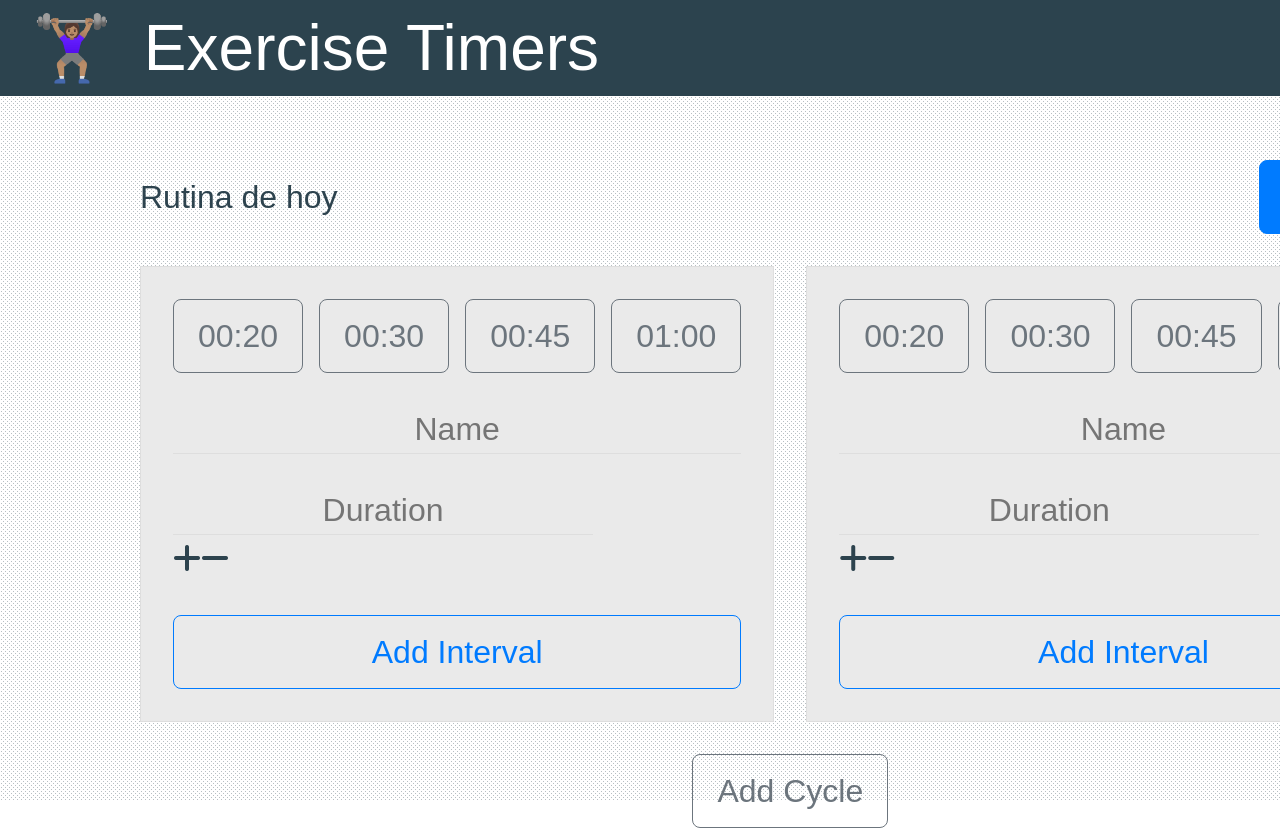
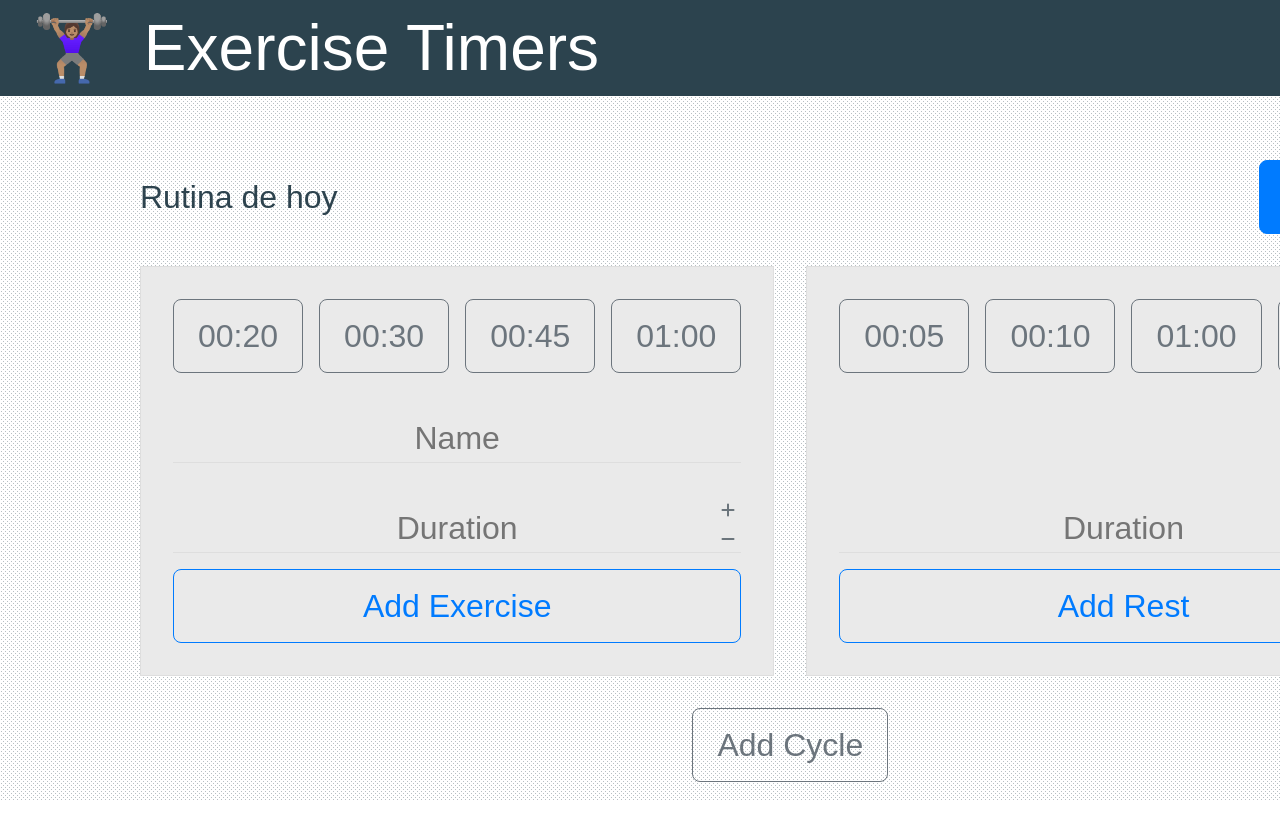
Before and after one commit to gabyvs/exercise-timers, a React (Create React App) app: page / in a window 1280 px wide. Shown: the top 828 px of the page. After the commit the page ends 800 px from the top, so only its background shows below. Built offline with nearby package versions, Linux system fonts and the light colour scheme.

Commit message:
ConfigInterval props and styles

```diff
--- a/package.json
+++ b/package.json
@@ -6,11 +6,13 @@
     "@testing-library/jest-dom": "^4.2.4",
     "@testing-library/react": "^9.3.2",
     "@testing-library/user-event": "^7.1.2",
+    "@types/date-fns": "^2.6.0",
     "@types/jest": "^24.0.0",
     "@types/node": "^12.0.0",
     "@types/react": "^16.9.0",
     "@types/react-dom": "^16.9.0",
     "bootstrap": "^4.4.1",
+    "date-fns": "^2.13.0",
     "glamor": "^2.20.40",
     "prettier": "^2.0.5",
     "react": "^16.13.1",
--- a/src/components/ConfigInterval.tsx
+++ b/src/components/ConfigInterval.tsx
@@ -1,3 +1,6 @@
+import add from 'date-fns/add';
+import format from 'date-fns/format';
+import startOfDay from 'date-fns/startOfDay';
 import { css } from 'glamor';
 import React from 'react';
 import { theme } from '../theme';
@@ -9,7 +12,9 @@ const styles = {
     backgroundColor: theme.secondary,
     padding: '1rem',
     display: 'grid',
-    rowGap: '1rem',
+    rowGap: '.5rem',
+    gridTemplateRows: '1fr 1fr 1fr 1fr',
+    alignItems: 'end',
   },
   btnsArea: {
     display: 'grid',
@@ -21,29 +26,62 @@ const styles = {
     borderBottom: `1px solid ${theme.divider}`,
     backgroundColor: 'transparent',
     textAlign: 'center',
+    width: '100%',
   },
-  durationArea: {},
-  durationBtns: {},
+  durationArea: {
+    position: 'relative',
+  },
+  durationBtns: {
+    display: 'flex',
+    flexDirection: 'column',
+    position: 'absolute',
+    right: 0,
+    bottom: 0,
+    '& .fas': {
+      color: theme.onSecondary,
+      padding: '.2rem',
+      borderRadius: '4px',
+      fontSize: '.5rem',
+      '&:hover': {
+        backgroundColor: 'lightgray',
+      },
+    },
+  },
 };
 
-export const ConfigInterval = () => {
+interface Props {
+  durations: number[];
+  btnText?: string;
+  defaultDuration?: number;
+  showName?: boolean;
+}
+
+export const ConfigInterval = (props: Props) => {
+  const today = startOfDay(new Date());
+  const buttons = props.durations.map((duration) => {
+    const label = format(add(today, { seconds: duration }), 'mm:ss');
+    return (
+      <Button variant={'outline-secondary'} key={duration}>
+        {label}
+      </Button>
+    );
+  });
   return (
     <div {...css(styles.container)}>
-      <div {...css(styles.btnsArea)}>
-        <Button variant={'outline-secondary'}>00:20</Button>
-        <Button variant={'outline-secondary'}>00:30</Button>
-        <Button variant={'outline-secondary'}>00:45</Button>
-        <Button variant={'outline-secondary'}>01:00</Button>
-      </div>
-      <input type={'text'} placeholder={'Name'} {...css(styles.input)} />
+      <div {...css(styles.btnsArea)}>{buttons}</div>
+      {props.showName ? (
+        <input type={'text'} placeholder={'Name'} {...css(styles.input)} />
+      ) : (
+        <div />
+      )}
       <div {...css(styles.durationArea)}>
         <input type={'text'} placeholder={'Duration'} {...css(styles.input)} />
         <div {...css(styles.durationBtns)}>
-          <span className='fas fa-plus'></span>
-          <span className='fas fa-minus'></span>
+          <span className='fas fa-plus' />
+          <span className='fas fa-minus' />
         </div>
       </div>
-      <Button variant={'outline-primary'}>Add Interval</Button>
+      <Button variant={'outline-primary'}>{props.btnText}</Button>
     </div>
   );
 };
--- a/src/components/EditView.tsx
+++ b/src/components/EditView.tsx
@@ -26,8 +26,18 @@ export const EditView = () => {
     <div {...css(styles.container)}>
       <RoutineSelector />
       <div {...css(styles.configArea)}>
-        <ConfigInterval />
-        <ConfigInterval />
+        <ConfigInterval
+          durations={[20, 30, 45, 60]}
+          defaultDuration={30}
+          btnText={'Add Exercise'}
+          showName={true}
+        />
+        <ConfigInterval
+          durations={[5, 10, 60, 90]}
+          defaultDuration={5}
+          btnText={'Add Rest'}
+          showName={false}
+        />
       </div>
       <div {...css(styles.cycleArea)}>
         <Button variant={'outline-secondary'}>Add Cycle</Button>
--- a/src/theme.ts
+++ b/src/theme.ts
@@ -6,7 +6,7 @@ export const theme = {
   // accentDark: '#9886b7', // hover for accent
   onPrimary: '#ffffff', // text over primary
   onPrimaryLight: '#d3cce0', // light text over primary
-  // onSecondary: '#323232', // text over background
+  onSecondary: '#6b757c', // text over background
   // onSecondaryLight: '#565656', // light text over background
   onBackground: '#2d434e',
   divider: '#dedede',
```
Also changed, not shown: 1 other file (tests, documents, lock files or other folders).
